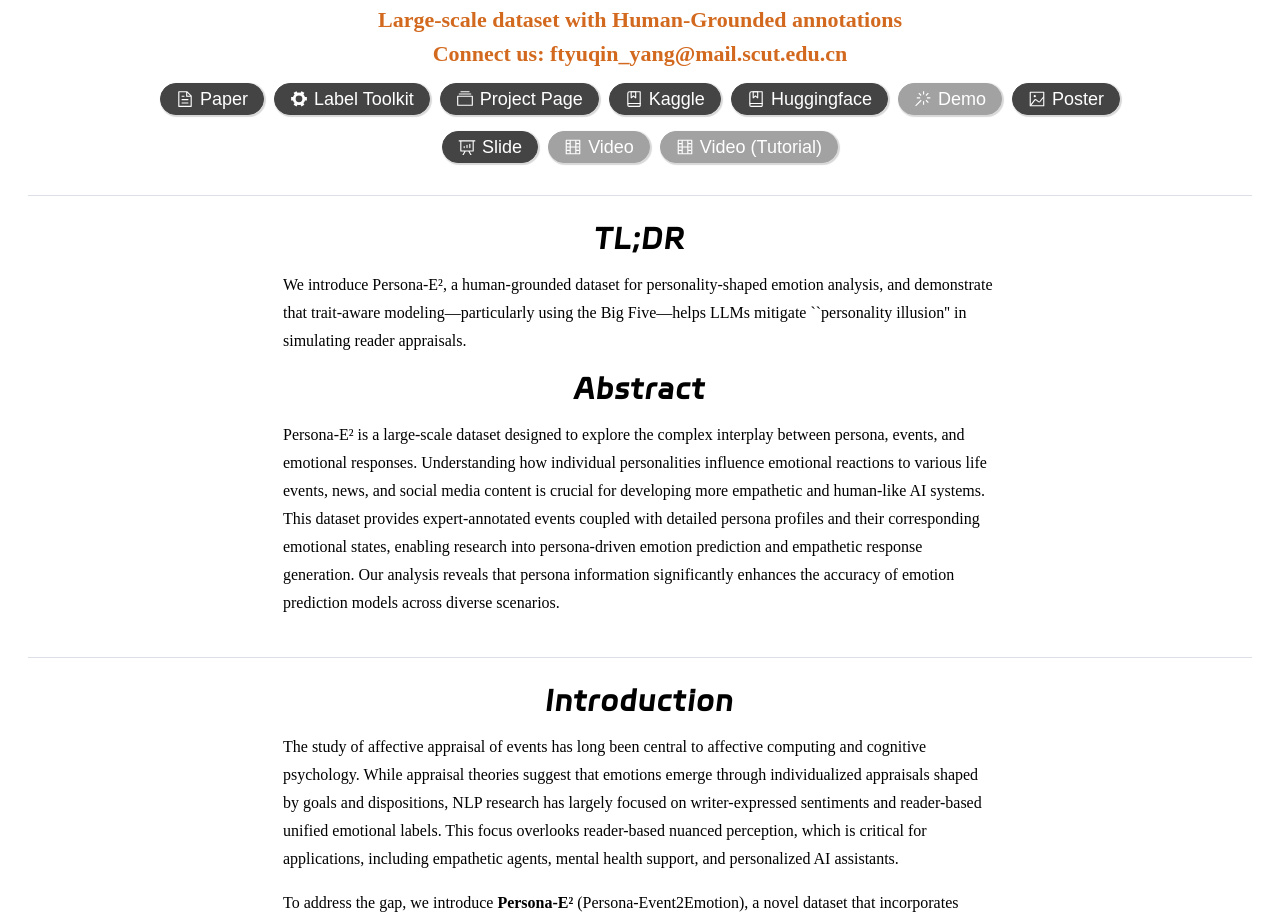
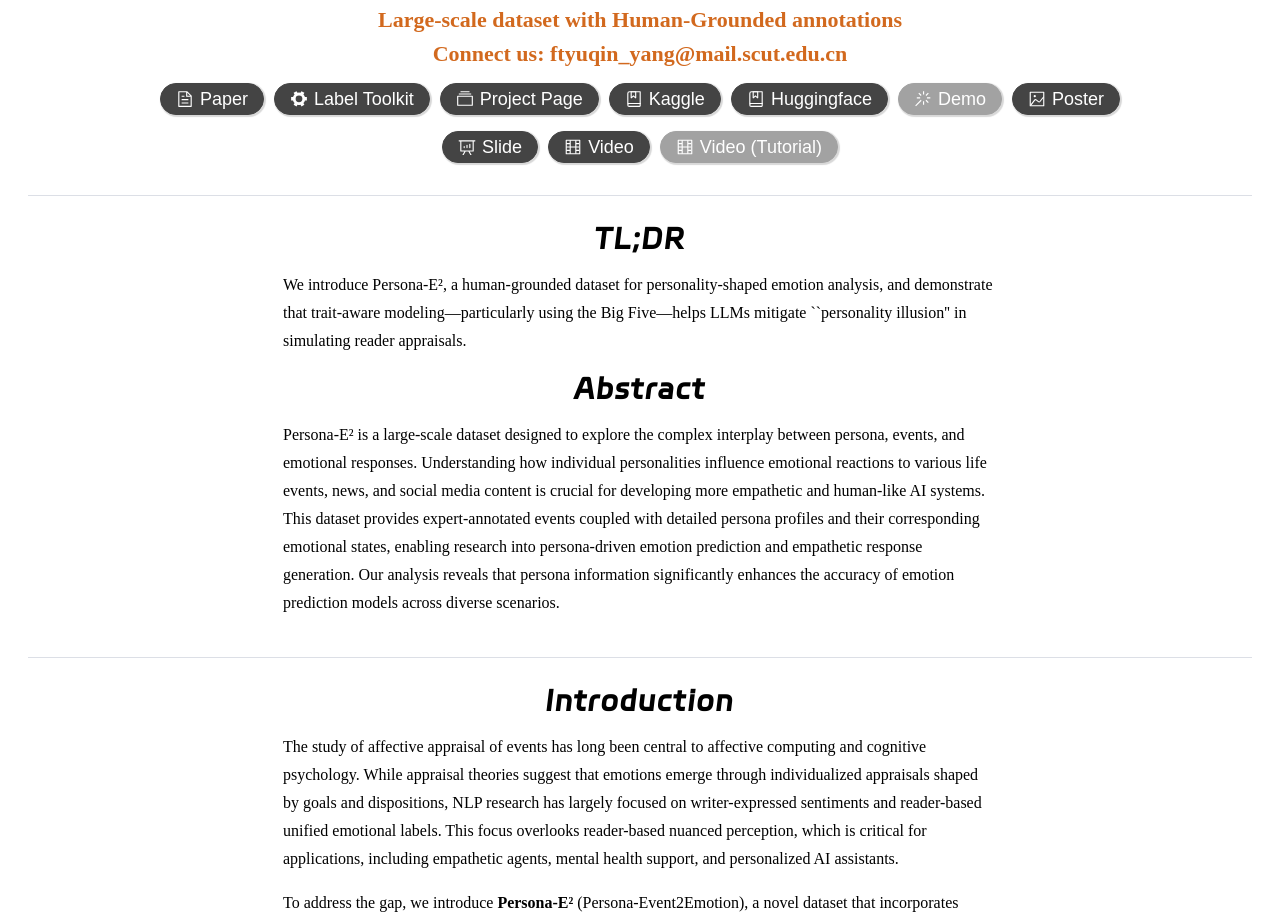
Before and after one commit to SCUT-HAI/Persona-E2, a Vue app: page / in a window 1280 px wide. Shown: the part 863-1785 px from the top of the page. Built offline with nearby package versions, Linux system fonts and the light colour scheme.

Commit message:
v1.6.3 Video updated

```diff
--- a/src/components/sections/Title.vue
+++ b/src/components/sections/Title.vue
@@ -172,9 +172,9 @@ const buttons = [
     component: DataAnalysis,
   },
   {
-    disabled: true,
+    disabled: false,
     name: "Video",
-    // link: "",
+    link: "/Persona-E2/presentation/ACL2026_Oral_Session_G_clip.mp4",
     component: Film,
   },
   {
```
Also changed, not shown: 1 other file (tests, documents, lock files or other folders).
